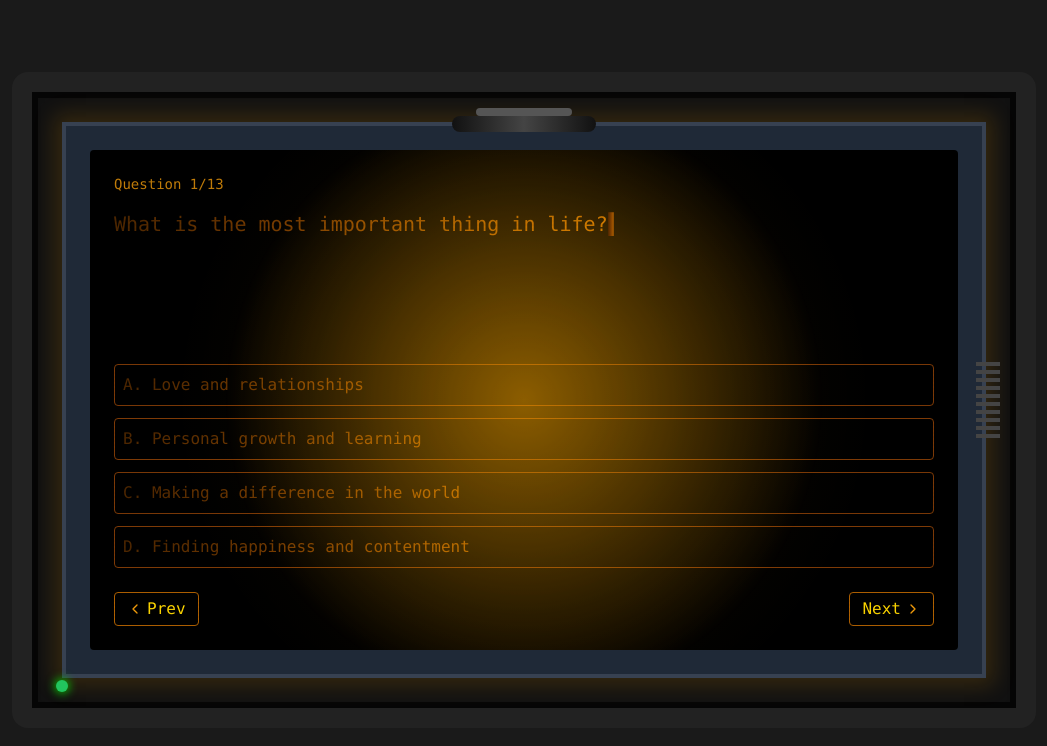
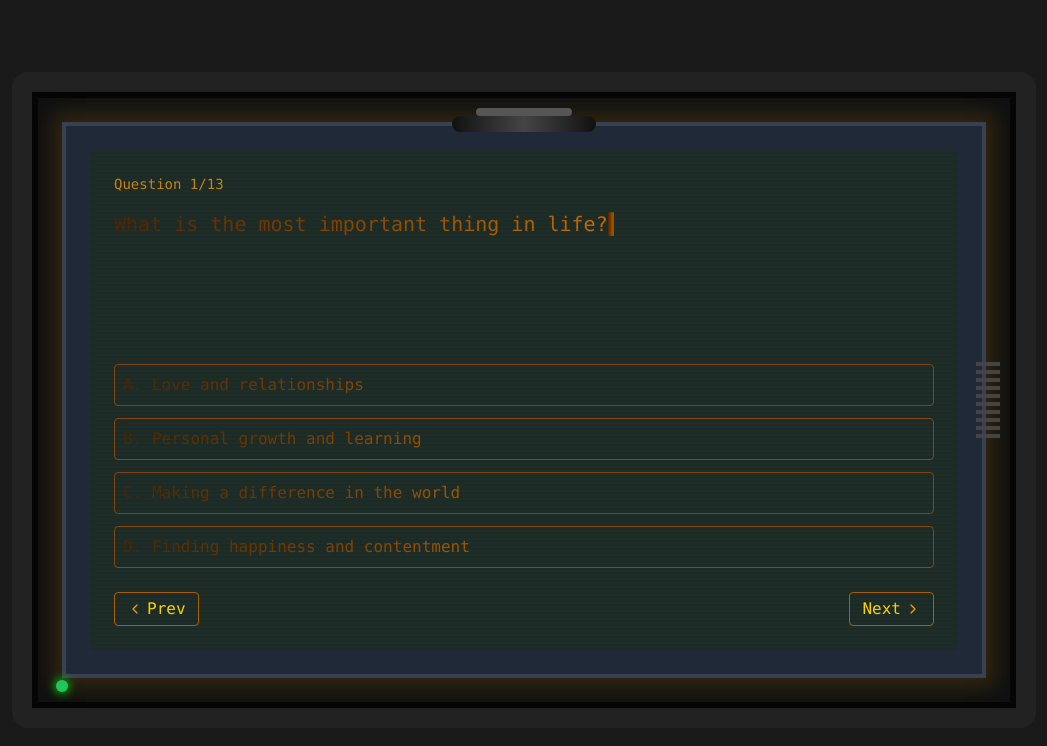
Before and after one commit to raimonvibe/retro-typewriter, a Next.js app: page / in a window 1280 px wide. Shown: the top 746 px of the page, without its empty margins (116-1163 px from the left). Built offline with nearby package versions, Linux system fonts and the light colour scheme.

Commit message:
Update page.tsx

```diff
--- a/app/page.tsx
+++ b/app/page.tsx
@@ -295,11 +295,9 @@
       {/* Screen container */}
       <div className="p-6 bg-[#111] border-[6px] border-[#050505] rounded-md shadow-inner">
         <div className="bg-gray-800 rounded-lg p-6 shadow-[0_0_20px_8px_rgba(255,170,0,0.15)] border-4 border-gray-700">
-          <div className="bg-black rounded relative overflow-hidden p-6 min-h-[500px] flex flex-col">
+        <div className="bg-[#1f2d28] rounded relative overflow-hidden p-6 min-h-[500px] flex flex-col">
             {/* Scanline and CRT glow */}
             <div className="absolute inset-0 pointer-events-none bg-[linear-gradient(transparent_50%,rgba(0,0,0,0.05)_50%)] bg-[length:100%_4px]" />
-            <div className="absolute inset-0 pointer-events-none opacity-15 bg-[radial-gradient(circle,rgba(255,170,0,0.5)_0%,rgba(0,0,0,0)_70%)]" />
-            <div className="absolute inset-0 pointer-events-none opacity-5 animate-pulse bg-[radial-gradient(circle,rgba(255,170,0,0.7)_0%,rgba(0,0,0,0)_60%)]" />
 
             {/* Question header */}
             <div className="text-amber-500/80 mb-4 font-mono text-sm">
```
